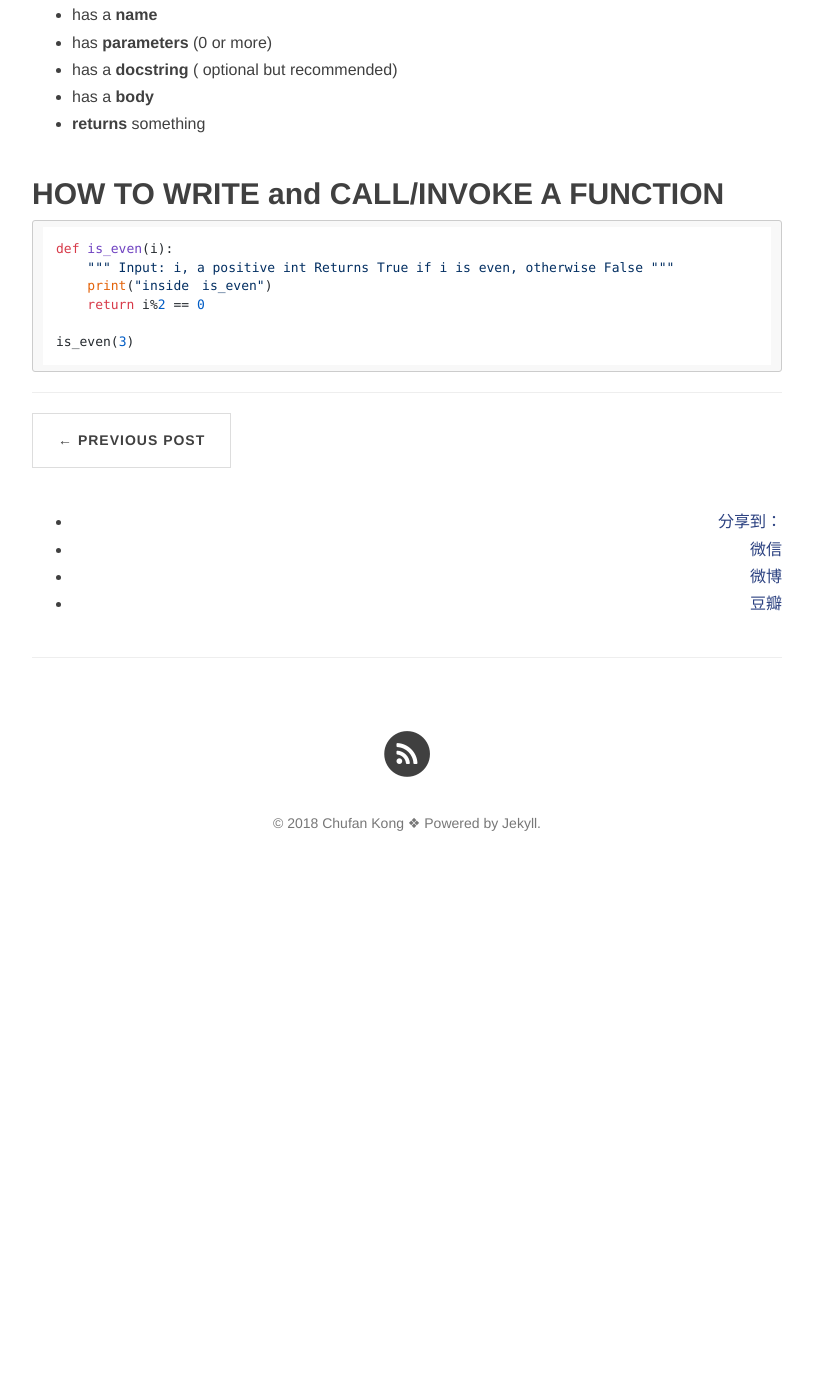
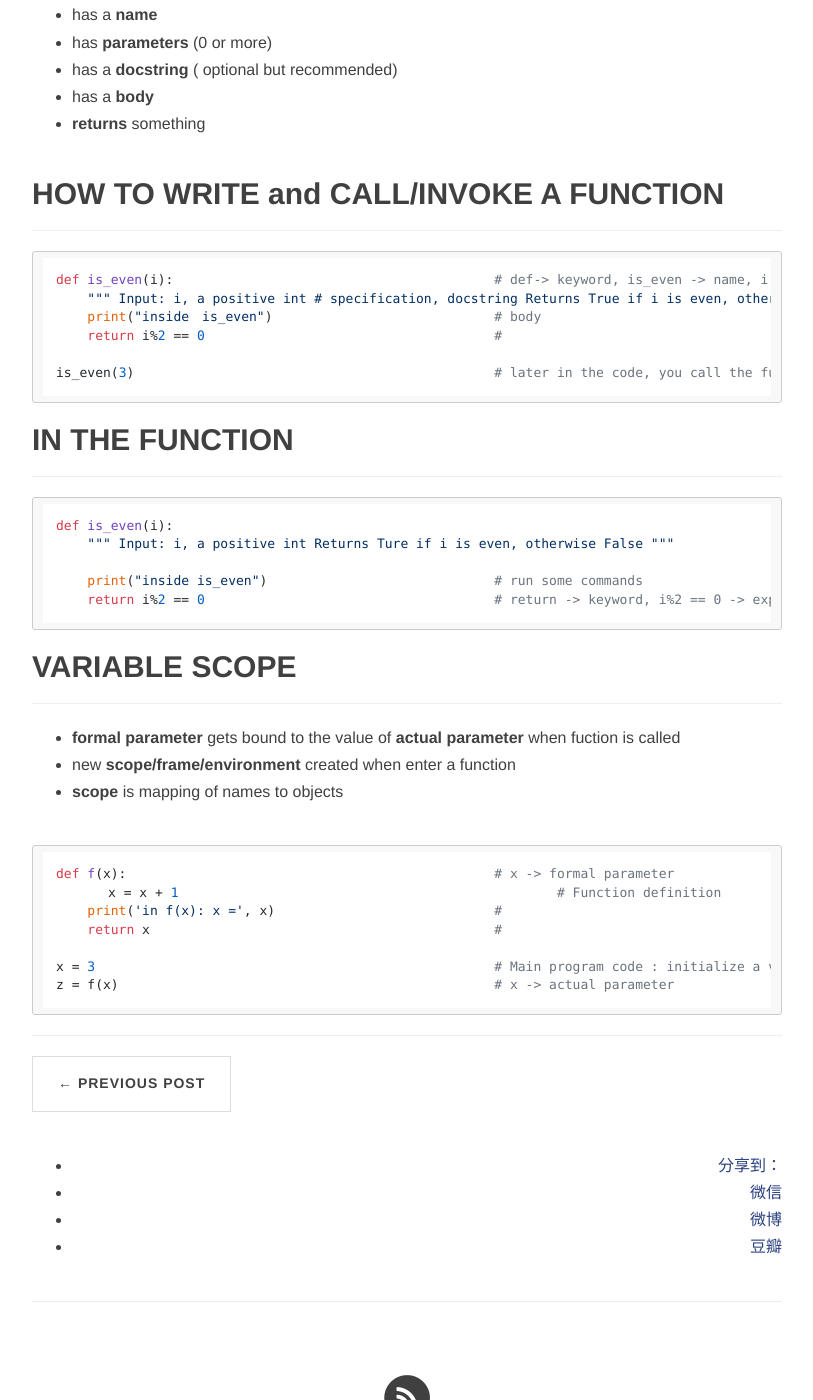
Before and after one commit to Chufan1990/Chufan1990.github.io, a Jekyll site: the page built from _posts/2018-02-13-MIT-Python-2.md, in a window 1280 px wide and 1400 px high, scrolled down 2887 px. Shown: the whole window, without its empty margins (233-1046 px from the left). Built offline with Jekyll 4.4.1, drawn with Linux system fonts in a browser that asks for light colours; nearby versions of some CDN libraries; comment, search, counter and statistics services are not loaded; before the commit the page ends 3787 px from its top, so only the background shows below that.

Commit message:
MIT OPEN COURSE 2

````diff
--- a/_posts/2018-02-13-MIT-Python-2.md
+++ b/_posts/2018-02-13-MIT-Python-2.md
@@ -87,15 +87,46 @@ description: MIT Open Course of Python
  - **returns** something
 
 ## HOW TO WRITE and CALL/INVOKE A FUNCTION
+------
+
+```python
+def is_even(i):						# def-> keyword, is_even -> name, i -> parameter or arguments
+    """
+    Input: i, a positive int				# specification, docstring
+    Returns True if i is even, otherwise False		#
+    """
+    print("inside　is_even")				# body
+    return i%2 == 0					#
+
+is_even(3)						# later in the code, you call the function using its name and values for parameters
+```
+
+## IN THE FUNCTION
+------
 
 ```python
 def is_even(i):
     """
     Input: i, a positive int
-    Returns True if i is even, otherwise False
+    Returns Ture if i is even, otherwise False
     """
-    print("inside　is_even")
-    return i%2 == 0
 
-is_even(3)
+    print("inside is_even")				# run some commands
+    return i%2 == 0					# return -> keyword, i%2 == 0 -> expression evaluate and return
 ```
+
+## VARIABLE SCOPE
+------
+* **formal parameter** gets bound to the value of **actual parameter** when fuction is called
+* new **scope/frame/environment** created when enter a function
+* **scope** is mapping of names to objects
+
+```python
+def f(x):						# x -> formal parameter
+　　　　x = x + 1						# Function definition
+    print('in f(x): x =', x)				#
+    return x						#
+
+x = 3							# Main program code : initialize a variable x, makes a function call f(x), assigns return of function to variable z
+z = f(x)						# x -> actual parameter
+```
````
